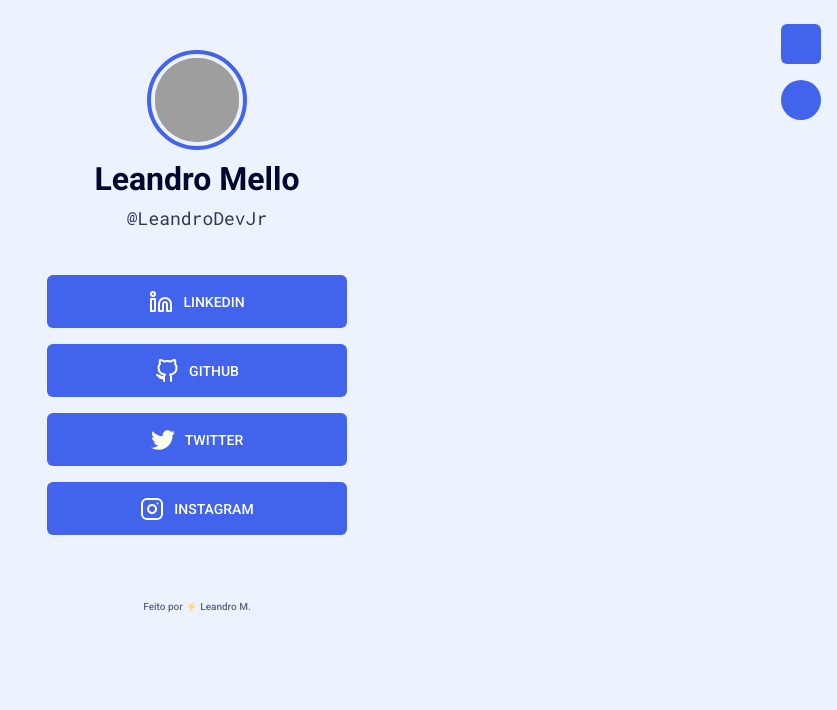
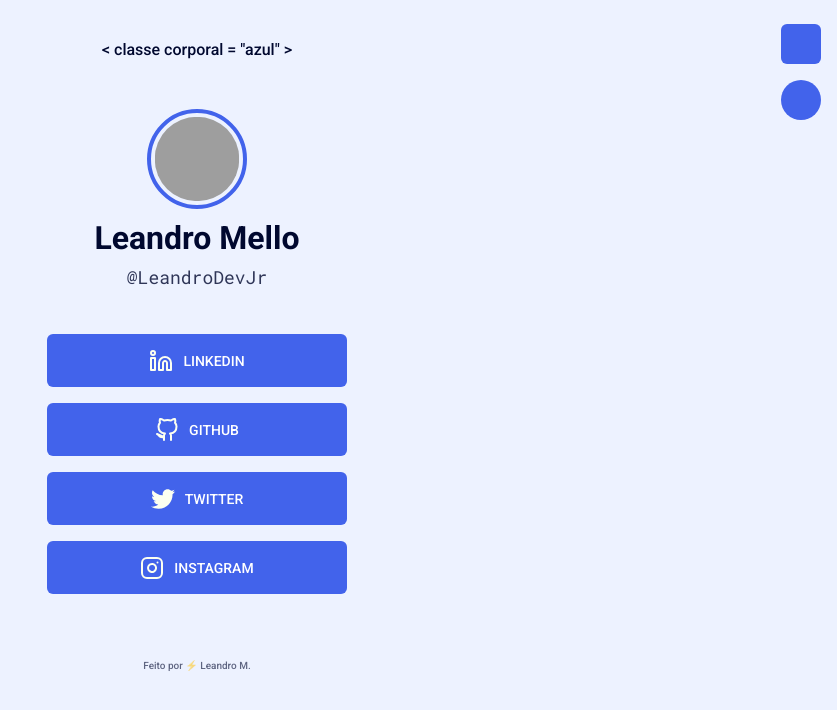
Before and after one commit to leandrodemello/link-unico-leandro, a plain HTML site: page index.html in a window 1280 px wide. Shown: the whole page, without its empty margins (443-1280 px from the left). Drawn offline with Linux system fonts and the light colour scheme; grey boxes are pictures that could not be loaded; some icons are missing.

Commit message:
index.html

```diff
--- a/index.html
+++ b/index.html
@@ -10,7 +10,8 @@
     <script src="https://unpkg.com/phosphor-icons"></script>
   </head>
 
-  <body class="blue">
+
+  < classe corporal  = "azul" >
     <header>
       <h1></h1>
     </header>
```
